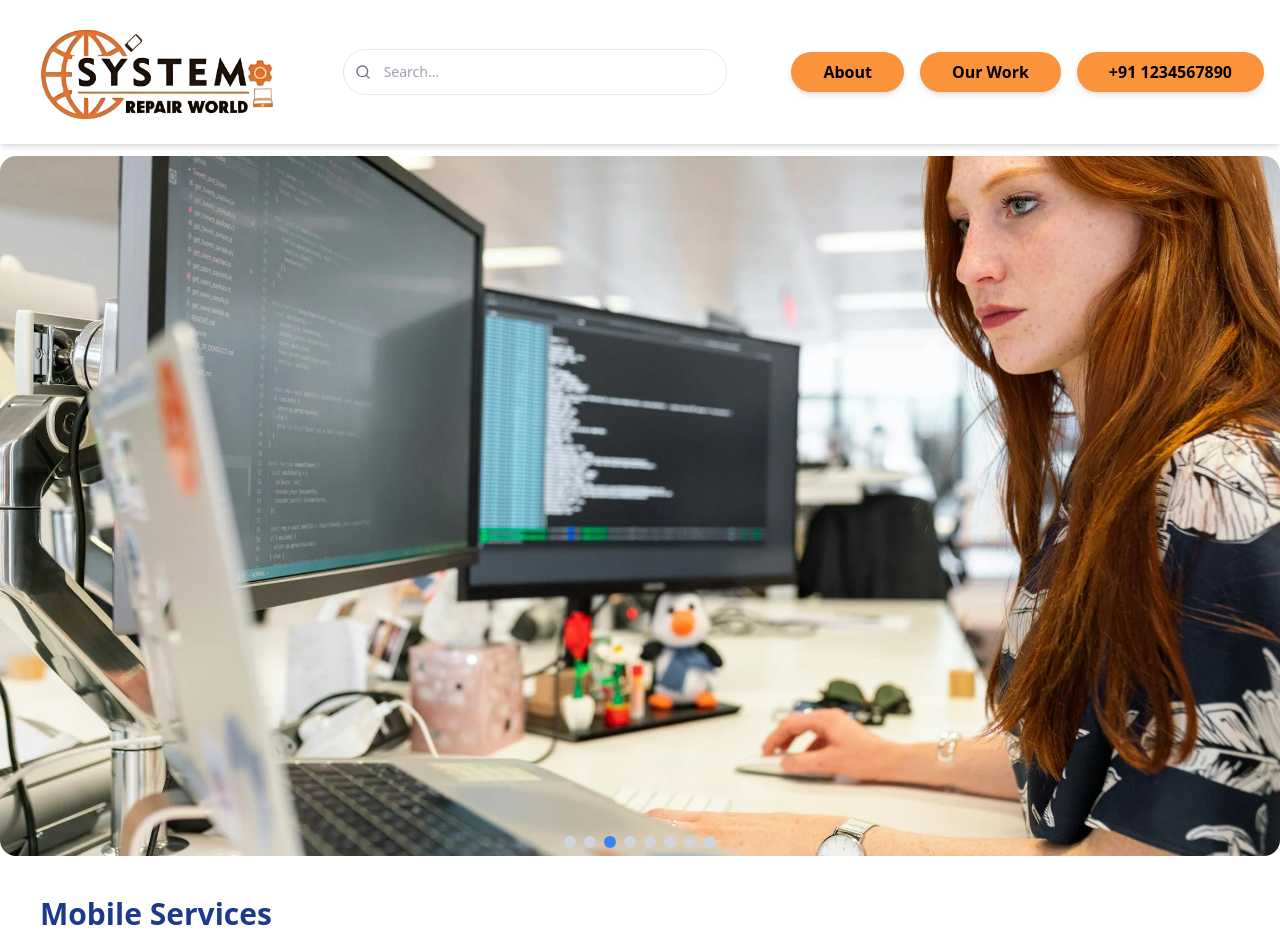
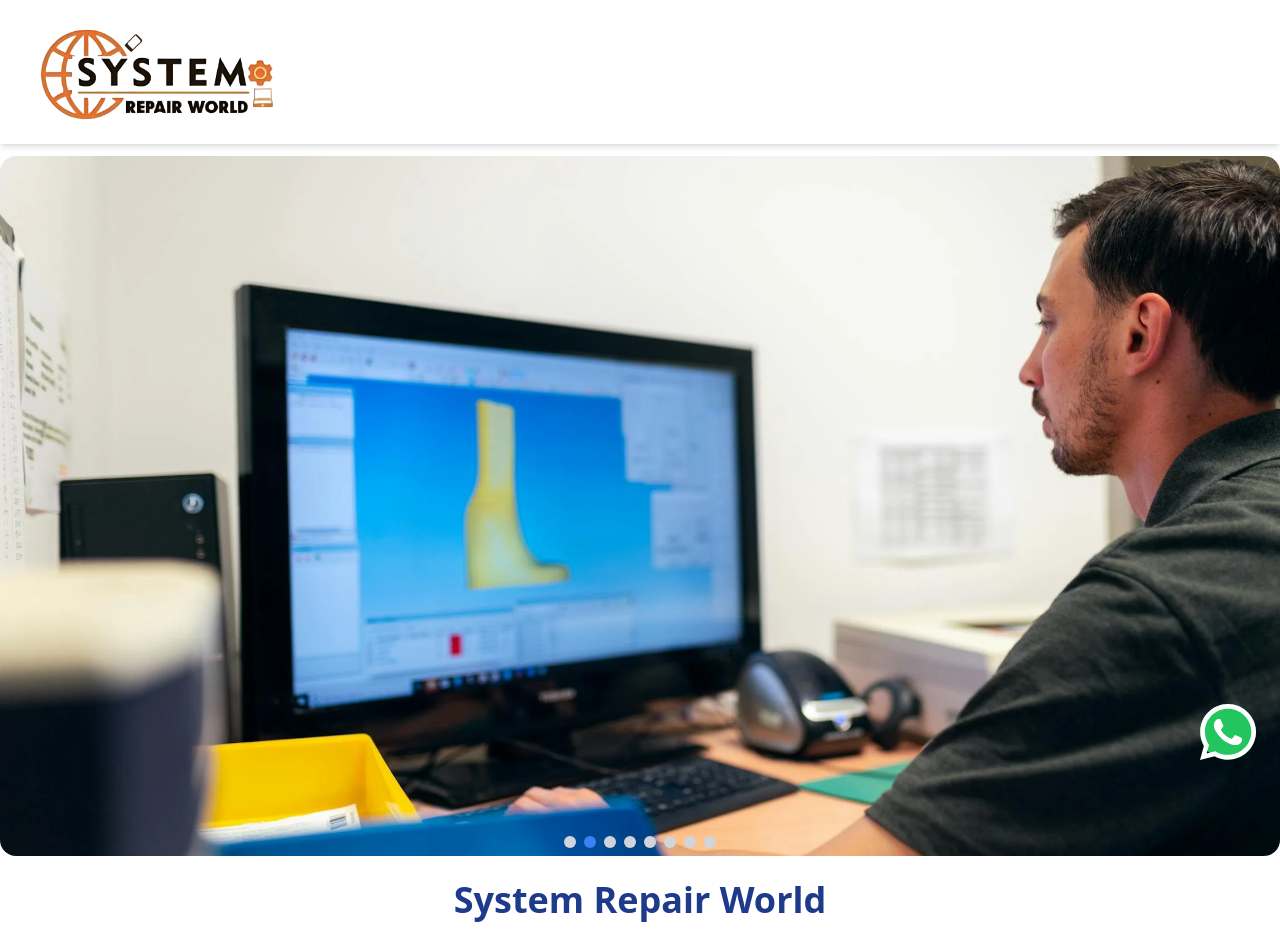
Before and after one commit to Ankit-Gurjar12/mobilewebsite, a React (Create React App) app: page / in a window 1280 px wide. Shown: the top 948 px of the page. Built offline with nearby package versions, Linux system fonts and the light colour scheme.

Commit message:
add file

```diff
--- a/src/App.js
+++ b/src/App.js
@@ -13,6 +13,7 @@ import Repairing from "./Component/Repairing";
 import Brand from "./Component/Brand";
 import About from "./Component/About";
 import Footer from "./Component/Footer";
+import WhatsAppChat from "./Component/WhatsappChet";
 
 const App = () => {
   return (
@@ -24,14 +25,15 @@ const App = () => {
           path="/"
           element={
             <div>
+              <WhatsAppChat/>
+              <Slider />
+              {/* <Services /> */}
+              {/* <Laptop /> */}
 
-              <Slider />
-              <Services />
-              <Laptop />
+              {/* <Store /> */}
+              {/* <Rating /> */}
+              <About />
               <VideoSlider />
-              <Store />
-              <Rating />
-              <About />
 
 
 
--- a/src/Component/About.jsx
+++ b/src/Component/About.jsx
@@ -1,12 +1,13 @@
 import React from "react";
+
 
 const About = () => {
   return (
     <>
       <div className="container mx-auto p-6">
+        <div className="text-center font-extrabold text-blue-900 text-3xl  md:text-4xl mb-6">System Repair World</div>
         <div className="grid grid-cols-1 md:grid-cols-2 gap-6 items-center">
           <div>
-            <h1 className="text-3xl md:text-4xl font-extrabold text-blue-900 mb-4">About</h1>
             <h2 className="text-2xl md:text-3xl font-bold mb-6">Why create an "About Me" page?</h2>
             <p className="text-lg font-semibold mb-4">
               Creating an "About Me" page for your portfolio, blog or website can help you develop your professional brand. It's a personalized way to connect with potential employers and provide context for your work, which can help you differentiate yourself from other candidates during your job search. An "About Me" page may also help you develop relationships with potential clients and encourage them to work with you. Consider that because an "About Me" page is one of the first places many website visitors go to, it can be a great way to establish a good first impression of your brand.
--- a/src/Component/Header.jsx
+++ b/src/Component/Header.jsx
@@ -5,7 +5,7 @@ const Header = () => {
   return (
     <>
       <header className="flex flex-wrap items-center justify-between bg-white shadow-md p-4">
-        <div className="flex-shrink-0 py-1 px-4 sm:px-6 rounded-full mt-2 focus:outline-none transform transition duration-500 hover:scale-105">
+        <div className="flex-shrink-0 py-1 px-4 sm:px-6 rounded-full mt-2  ">
           <img
             src="image/mobile_repairing__1_-removebg-preview.png"
             alt="Vyanweb Logo"
@@ -13,7 +13,7 @@ const Header = () => {
           />
         </div>
 
-        <div className="flex-grow mt-4 md:mt-0 md:ml-8 flex justify-center">
+        {/* <div className="flex-grow mt-4 md:mt-0 md:ml-8 flex justify-center">
           <div className="relative w-full max-w-md mx-auto">
             <div className="absolute inset-y-0 left-3 flex items-center">
               <FiSearch className="text-gray-500" />
@@ -24,9 +24,9 @@ const Header = () => {
               placeholder="Search..."
             />
           </div>
-        </div>
+        </div> */}
 
-        <div className="flex flex-wrap items-center justify-center gap-4 mt-4 md:mt-0">
+        {/* <div className="flex flex-wrap items-center justify-center gap-4 mt-4 md:mt-0">
           <p className="py-2 px-6 sm:px-8 rounded-full bg-orange-400 text-black font-extrabold focus:outline-none shadow-md transform transition duration-500 hover:scale-105">
             About
           </p>
@@ -36,7 +36,7 @@ const Header = () => {
           <p className="py-2 px-6 sm:px-8 rounded-full bg-orange-400 text-black font-extrabold focus:outline-none shadow-md transform transition duration-500 hover:scale-105">
             +91 1234567890
           </p>
-        </div>
+        </div> */}
       </header>
     </>
   );
--- /dev/null
+++ b/src/Component/WhatsappChet.jsx
@@ -0,0 +1,19 @@
+import React from 'react';
+import { FaWhatsapp } from 'react-icons/fa';
+
+const WhatsAppChat = () => {
+  return (
+    <div className="fixed bottom-4 right-4 md:bottom-10 md:right-6 z-50">
+      <a
+        href="https://wa.me/1234567890"
+        target="_blank"
+        rel="noopener noreferrer"
+        className="flex items-center justify-center w-12 h-12 md:w-14 md:h-14 bg-green-500 text-white rounded-full shadow-lg hover:bg-green-600 transition duration-300"
+      >
+        <FaWhatsapp size={24} className="md:size-28" />
+      </a>
+    </div>
+  );
+};
+
+export default WhatsAppChat;
```
